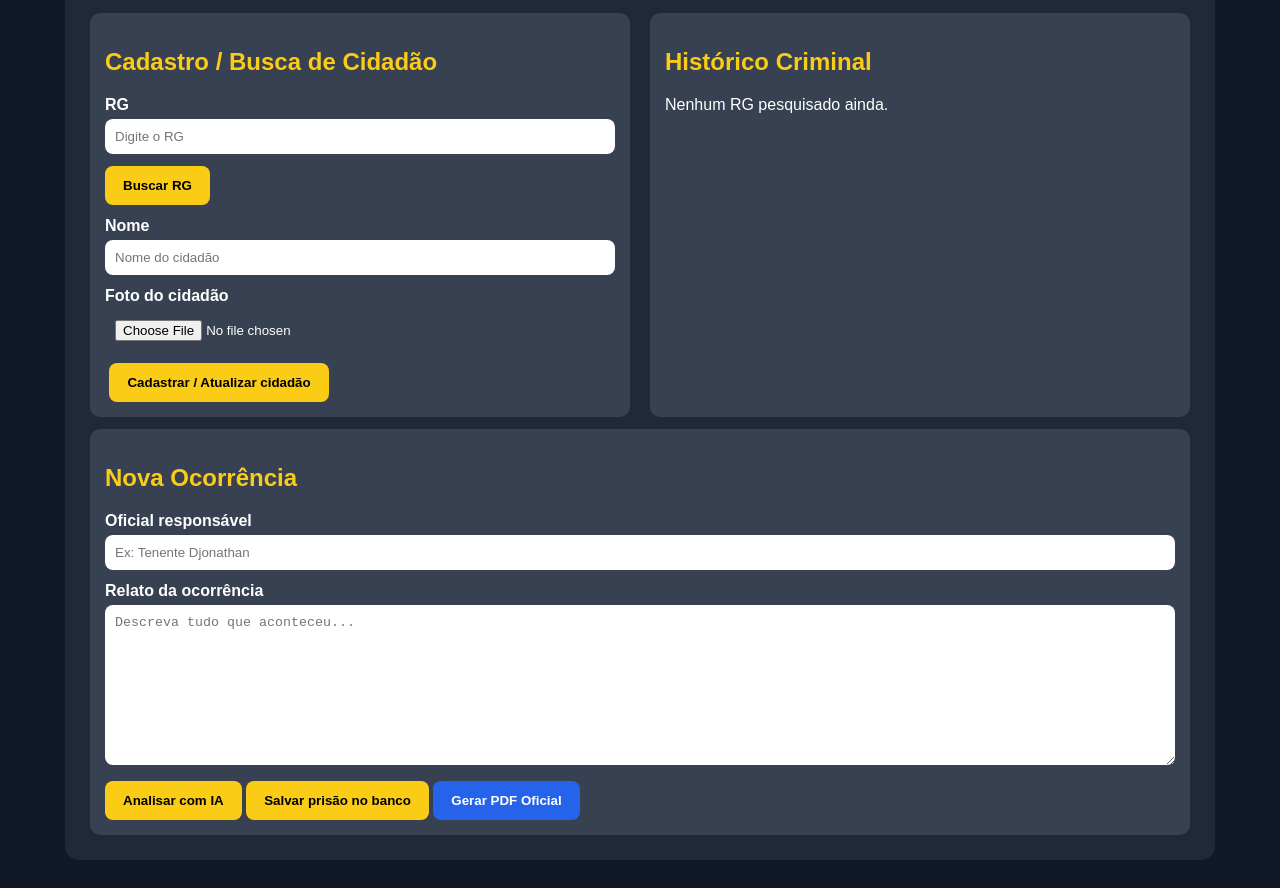
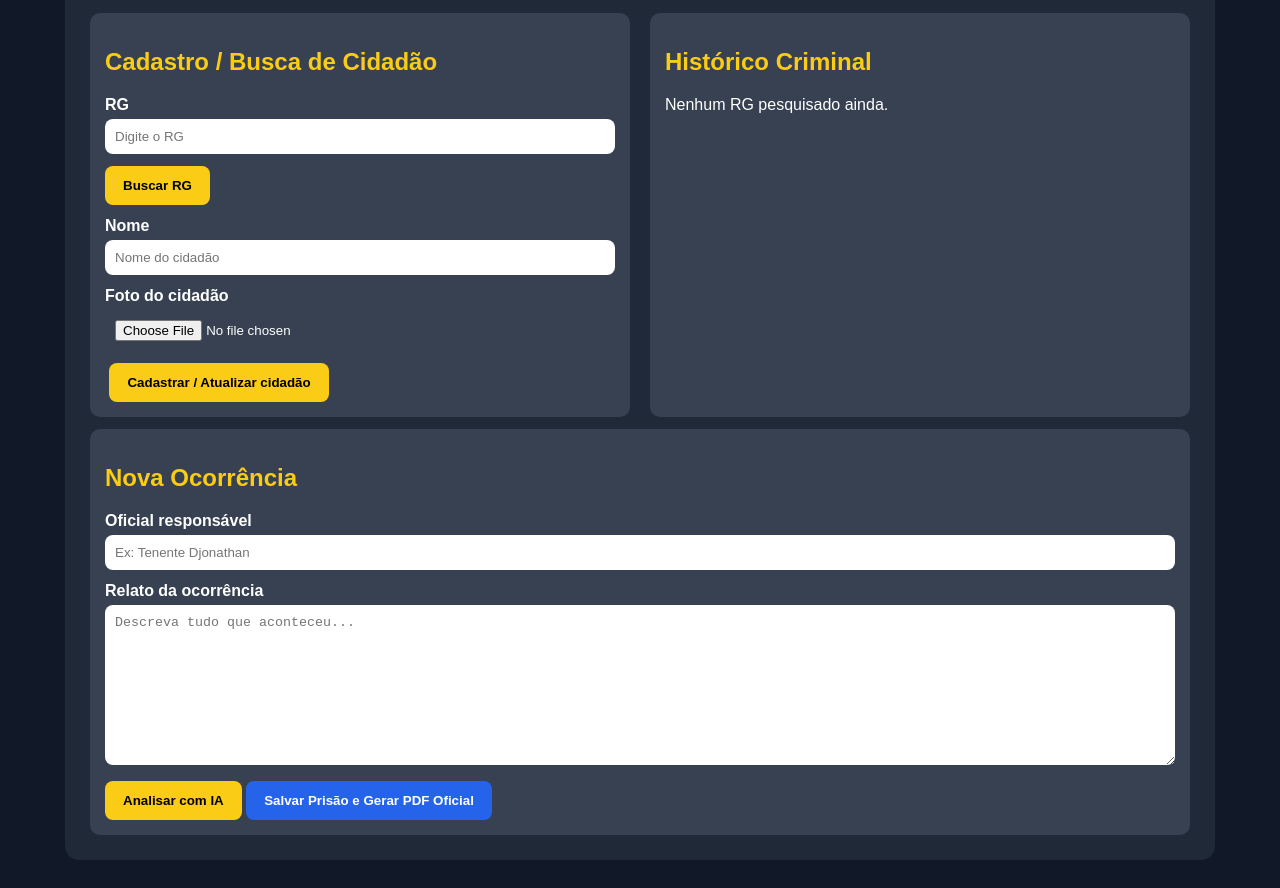
Before and after one commit to comercialsevega-droid/pokeguard-ia, a website: page public/index.html in a window 1280 px wide. Shown: the part 132-1020 px from the top of the page. Drawn offline with Linux system fonts and the light colour scheme.

Commit message:
Update index.html

```diff
--- a/public/index.html
+++ b/public/index.html
@@ -66,9 +66,8 @@ img{max-width:180px;border-radius:10px;margin-top:10px}
   <label>Relato da ocorrência</label>
   <textarea id="relato" placeholder="Descreva tudo que aconteceu..."></textarea>
 
-  <button onclick="analisar()">Analisar com IA</button>
-  <button onclick="salvarPrisao()">Salvar prisão no banco</button>
-  <button onclick="gerarPDF()" class="pdf">Gerar PDF Oficial</button>
+<button onclick="analisar()">Analisar com IA</button>
+<button onclick="salvarEGerarPDF()" class="pdf">Salvar Prisão e Gerar PDF Oficial</button>
 
   <div id="resultado"></div>
 </div>
```
